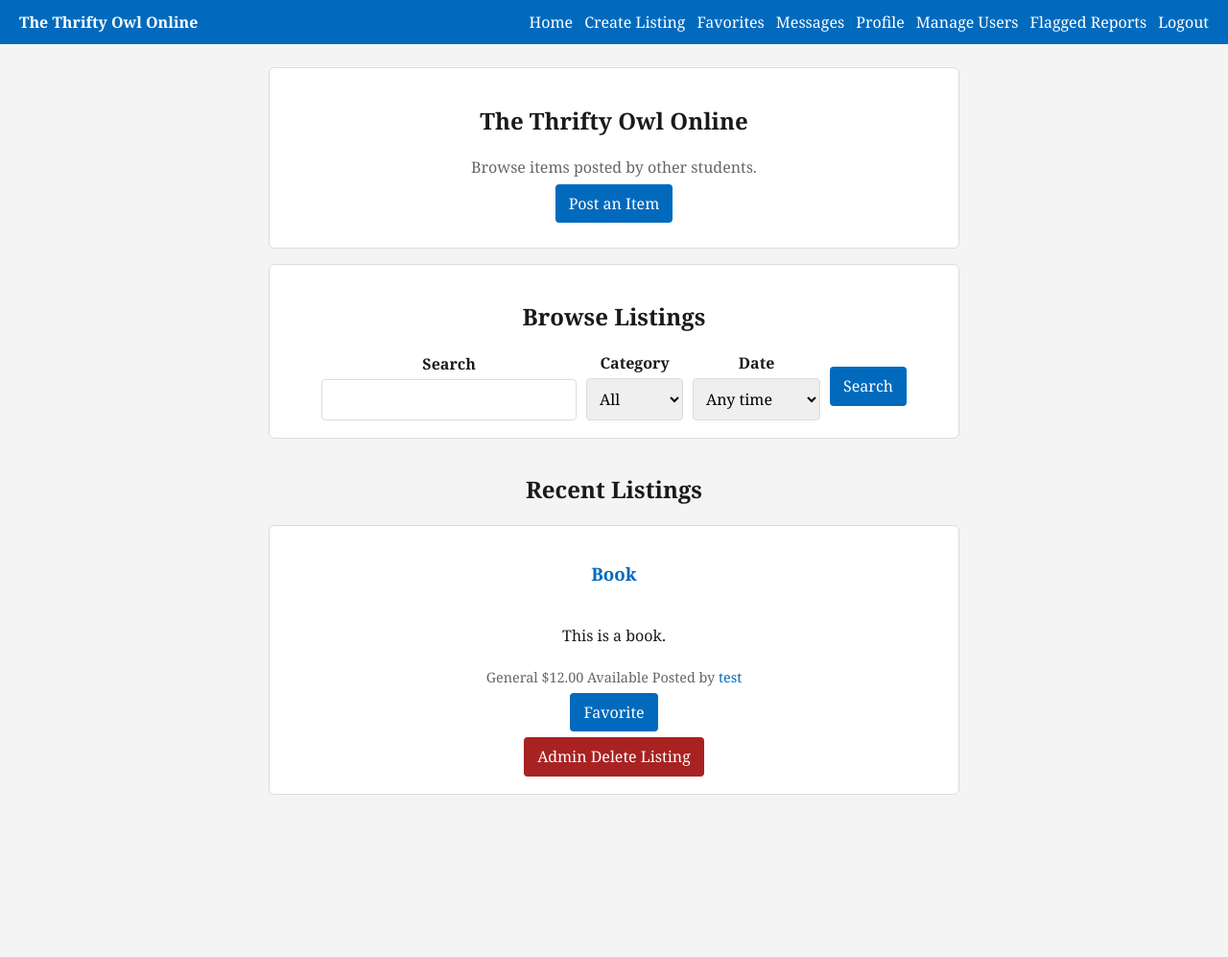
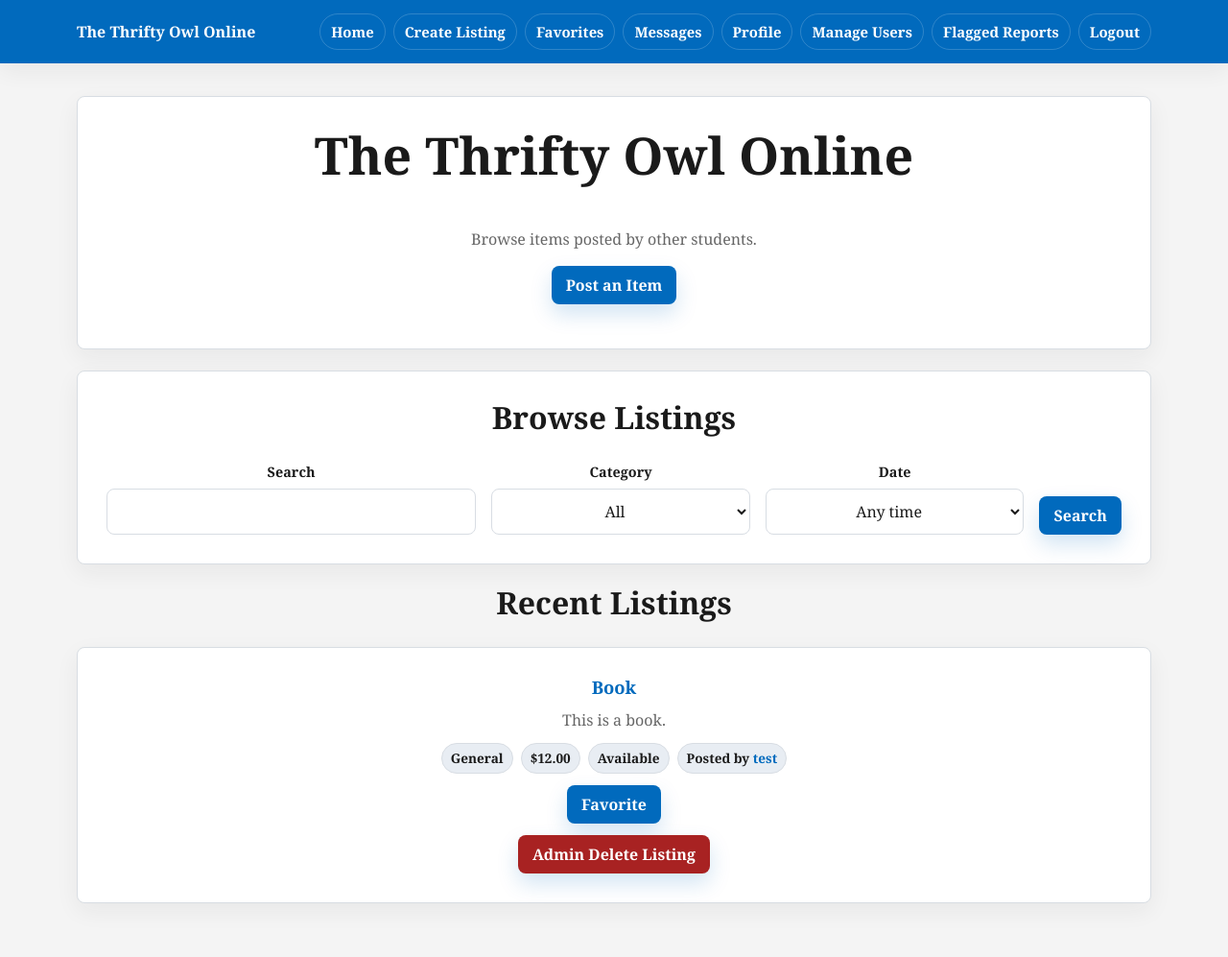
Before and after one commit to zachjf9/SCSU-Thrift-Store-CSC_330_Team_4, a Flask app: page / in a window 1280 px wide. Shown: the whole page at 96% size. Before the commit the page ends 828 px from the top, so only its background shows below. Run offline with Flask 3, Linux system fonts and the light colour scheme; a user stored in the database is signed in.

Commit message:
modernized ui

```diff
--- a/app/routes.py
+++ b/app/routes.py
@@ -3,7 +3,7 @@ from datetime import datetime, timedelta
 import os
 from uuid import uuid4
 
-from flask import Blueprint, current_app, render_template, redirect, url_for, flash, request
+from flask import Blueprint, current_app, render_template, redirect, url_for, flash, get_flashed_messages, request
 from flask_login import login_user, logout_user, login_required, current_user
 from sqlalchemy import or_
 from werkzeug.security import generate_password_hash, check_password_hash
@@ -95,6 +95,9 @@ def home():
 
 @main.route('/register', methods=['GET', 'POST'])
 def register():
+    if request.method == 'GET':
+        get_flashed_messages()
+
     form = RegisterForm()
 
     if form.validate_on_submit():
--- a/app/static/style.css
+++ b/app/static/style.css
@@ -10,8 +10,11 @@
 
     --text: #1a1a1a;
     --muted: #666666;
+    --danger: #a82222;
 
-    --danger: #a82222;
+    --radius: 8px;
+    --shadow: 0 18px 45px rgba(26, 26, 26, 0.08);
+    --shadow-soft: 0 8px 24px rgba(26, 26, 26, 0.06);
 }
 
 /* ==================== BASE ==================== */
@@ -24,31 +27,77 @@ body {
     margin: 0;
     background: var(--bg);
     color: var(--text);
-    font-family: Georgia, 'Times New Roman', Times, serif;
-    line-height: 1.4;
+    font-family: georgia, serif;
+    line-height: 1.5;
+    -webkit-font-smoothing: antialiased;
+}
+
+body.landing-page {
+    min-height: 100vh;
+    background:
+        radial-gradient(circle at top left, rgba(1, 106, 189, 0.13), transparent 34rem),
+        var(--bg);
 }
 
 a {
     color: var(--blue);
+    font-weight: 650;
     text-decoration: none;
+    transition: color 160ms ease, background-color 160ms ease, border-color 160ms ease, transform 160ms ease, box-shadow 160ms ease;
+}
+
+a:hover {
+    color: var(--blue-dark);
+}
+
+h1,
+h2,
+h3,
+p {
+    margin-top: 0;
+}
+
+h1,
+h2,
+h3 {
+    line-height: 1.15;
+    letter-spacing: 0;
+}
+
+h1 {
+    font-size: clamp(2rem, 5vw, 3.35rem);
+}
+
+h2 {
+    font-size: clamp(1.35rem, 3vw, 2rem);
+}
+
+h3 {
+    font-size: 1.15rem;
 }
 
 /* ==================== LAYOUT ==================== */
 
 .container {
-    max-width: 900px;
-    margin: 24px auto;
-    padding: 0 16px;
+    width: min(100% - 32px, 1120px);
+    margin: 34px auto 56px;
+    padding: 0;
     display: grid;
-    justify-items: center;
+    gap: 22px;
 }
 
 .container>* {
-    width: min(100%, 720px);
+    width: 100%;
 }
 
-body.landing-page {
-    min-height: 100vh;
+.grid {
+    display: grid;
+    grid-template-columns: repeat(auto-fit, minmax(min(100%, 280px), 1fr));
+    gap: 18px;
+}
+
+.two-col {
+    grid-template-columns: repeat(2, minmax(0, 1fr));
 }
 
 /* ==================== TOPBAR ==================== */
@@ -56,11 +105,15 @@ body.landing-page {
 .topbar {
     background: var(--blue);
     color: white;
-    padding: 12px 20px;
-
+    padding: 14px max(20px, calc((100vw - 1120px) / 2));
     display: flex;
     justify-content: space-between;
     align-items: center;
+    gap: 24px;
+    box-shadow: var(--shadow-soft);
+    position: sticky;
+    top: 0;
+    z-index: 10;
 }
 
 .topbar-left,
@@ -71,91 +124,95 @@ body.landing-page {
 
 .brand {
     color: white;
-    font-weight: bold;
+    font-weight: 800;
+    letter-spacing: 0;
+    white-space: nowrap;
+}
+
+.brand:hover {
+    color: white;
 }
 
 .nav {
     display: flex;
     flex-wrap: wrap;
-    gap: 12px;
+    justify-content: flex-end;
+    gap: 8px;
 }
 
 .nav a {
     color: white;
+    border: 1px solid rgba(255, 255, 255, 0.18);
+    border-radius: 999px;
+    padding: 7px 11px;
+    font-size: 0.93rem;
+    font-weight: 700;
 }
 
-/* ==================== LANDING PAGE ==================== */
-
-.landing-container {
-    min-height: 100vh;
-    display: flex;
-    justify-content: center;
-    padding: 18vh 16px 48px;
-}
-
-.landing-panel {
-    width: min(100%, 520px);
-    text-align: center;
-}
-
-.landing-panel h1 {
-    margin: 0 0 36px;
-    color: #000;
-    font-size: 2.1rem;
-    line-height: 1.1;
-}
-
-.landing-actions {
-    display: grid;
-    justify-content: center;
-    gap: 34px;
-}
-
-.landing-button {
-    display: flex;
-    width: 180px;
-    min-height: 100px;
-    align-items: center;
-    justify-content: center;
-    background: var(--blue);
-    border-radius: 4px;
+.nav a:hover {
+    background: rgba(255, 255, 255, 0.14);
     color: white;
-    font-size: 1.6rem;
-    font-weight: bold;
-}
-
-.landing-button:hover {
-    background: var(--blue-dark);
 }
 
 /* ==================== FORMS ==================== */
 
 form {
     display: grid;
-    gap: 12px;
-}
-
-.field {
-    display: grid;
-    gap: 5px;
+    gap: 16px;
+    text-align: center;
 }
 
 label {
-    font-weight: bold;
+    color: var(--text);
+    font-size: 0.9rem;
+    font-weight: 800;
 }
 
 input,
 select,
 textarea {
     width: 100%;
-    padding: 9px;
+    padding: 11px 12px;
     border: 1px solid var(--border);
-    border-radius: 4px;
+    border-radius: var(--radius);
+    background: white;
+    color: var(--text);
     font: inherit;
+    text-align: center;
+    transition: border-color 160ms ease, box-shadow 160ms ease;
 }
 
 textarea {
     min-height: 100px;
+    resize: vertical;
+}
+
+input:focus,
+select:focus,
+textarea:focus {
+    border-color: var(--blue);
+    box-shadow: 0 0 0 4px rgba(1, 106, 189, 0.14);
+    outline: 0;
+}
+
+.field {
+    display: grid;
+    gap: 7px;
+    text-align: center;
+}
+
+.field-errors,
+.error-list {
+    color: var(--danger);
+}
+
+.field-errors {
+    margin: 6px 0 0;
+    font-size: 0.92rem;
+}
+
+.error-list {
+    margin: 4px 0 0;
 }
 
 /* ==================== BUTTONS ==================== */
@@ -163,24 +220,41 @@ textarea {
 input[type="submit"],
 button,
 .button {
+    min-height: 40px;
+    width: fit-content;
+    display: inline-flex;
+    align-items: center;
+    justify-content: center;
+    padding: 10px 15px;
+    border: 0;
+    border-radius: var(--radius);
     background: var(--blue);
     color: white;
-    border: 0;
-    border-radius: 4px;
-    padding: 9px 14px;
+    box-shadow: 0 10px 22px rgba(1, 106, 189, 0.18);
     font: inherit;
+    font-weight: 800;
+    line-height: 1.2;
     cursor: pointer;
-    width: fit-content;
 }
 
 input[type="submit"]:hover,
 button:hover,
 .button:hover {
     background: var(--blue-dark);
+    color: white;
+    transform: translateY(-1px);
+    box-shadow: 0 12px 26px rgba(0, 51, 153, 0.2);
 }
 
 .button.secondary {
     background: #e8edf3;
+    color: var(--text);
+    border: 1px solid var(--border);
+    box-shadow: none;
+}
+
+.button.secondary:hover {
+    background: var(--border);
     color: var(--text);
 }
 
@@ -199,158 +273,269 @@ input[type="submit"].danger:hover {
 .card {
     background: var(--card);
     border: 1px solid var(--border);
-    border-radius: 6px;
-    padding: 18px;
-    margin-bottom: 16px;
+    border-radius: var(--radius);
+    padding: clamp(20px, 3vw, 30px);
+    box-shadow: var(--shadow-soft);
     text-align: center;
+}
+
+.card img {
+    max-width: 100%;
+    height: auto;
+}
+
+.empty {
+    padding: 22px;
+    background: white;
+    color: var(--muted);
+    border: 1px dashed var(--border);
+    border-radius: var(--radius);
+    text-align: center;
+}
+
+.flash-list {
+    display: grid;
+    gap: 10px;
 }
 
 .flash {
     background: #fff8d8;
     border: 1px solid #ead47a;
-    border-radius: 6px;
+    border-radius: var(--radius);
     padding: 10px 12px;
-    margin-bottom: 12px;
 }
 
-.empty {
-    padding: 16px;
-    color: var(--muted);
-    background: white;
-    border: 1px dashed var(--border);
-    border-radius: 6px;
+details.card {
+    cursor: pointer;
+}
+
+summary {
+    list-style-position: outside;
+    font-weight: 700;
     text-align: center;
 }
 
-/* ==================== TEXT / UTILS ==================== */
+details[open] summary {
+    margin-bottom: 16px;
+}
+
+/* ==================== LANDING ==================== */
+
+.landing-container {
+    min-height: 100vh;
+    display: flex;
+    align-items: center;
+    justify-content: center;
+    padding: 48px 16px;
+}
+
+.landing-container>.card {
+    width: min(100%, 540px);
+    text-align: center;
+}
+
+.landing-panel {
+    width: min(100%, 520px);
+    text-align: center;
+}
+
+.landing-panel h1 {
+    margin: 0 0 36px;
+    color: #000;
+    font-size: 2.1rem;
+    line-height: 1.1;
+}
+
+.landing-actions {
+    display: flex;
+    flex-wrap: wrap;
+    justify-content: center;
+    gap: 12px;
+    margin: 22px 0;
+}
+
+.landing-button {
+    width: 180px;
+    min-height: 100px;
+    display: flex;
+    align-items: center;
+    justify-content: center;
+    background: var(--blue);
+    border-radius: 4px;
+    color: white;
+    font-size: 1.6rem;
+    font-weight: bold;
+}
+
+.landing-button:hover {
+    background: var(--blue-dark);
+}
+
+.landing-logo-slot {
+    width: min(100%, 290px);
+    margin: 24px auto 0;
+    padding: 14px;
+    background: #fff;
+    border: 1px solid var(--border);
+    border-radius: var(--radius);
+    box-shadow: var(--shadow-soft);
+}
+
+.landing-logo-slot img {
+    width: 100%;
+    height: auto;
+    display: block;
+    border-radius: 6px;
+    object-fit: contain;
+}
+
+/* ==================== AUTH FORMS ==================== */
+
+.landing-form-container {
+    align-items: center;
+}
+
+.landing-form-container .flash-list {
+    display: none;
+}
+
+.landing-form-panel {
+    width: min(100%, 440px);
+    padding: clamp(24px, 5vw, 38px);
+    background: var(--card);
+    border: 1px solid var(--border);
+    border-radius: var(--radius);
+    box-shadow: var(--shadow);
+    text-align: center;
+}
+
+.landing-form-panel h1 {
+    margin-bottom: 8px;
+    color: var(--blue);
+    font-size: 1.65rem;
+}
+
+.landing-form-panel h2 {
+    margin-bottom: 22px;
+}
+
+.landing-form {
+    text-align: center;
+}
+
+.landing-form input[type="submit"] {
+    min-width: 160px;
+    justify-self: center;
+    margin-top: 4px;
+}
+
+.landing-form-link {
+    margin: 20px 0 0;
+    text-align: center;
+}
+
+/* ==================== PAGE SECTIONS ==================== */
+
+.page-header {
+    text-align: center;
+}
+
+.page-header h1 {
+    margin-bottom: 8px;
+}
+
+.page-header p {
+    margin-bottom: 0;
+}
+
+.toolbar {
+    grid-template-columns: minmax(180px, 1fr) minmax(150px, 0.7fr) minmax(150px, 0.7fr) auto;
+    align-items: end;
+}
+
+.listing {
+    display: grid;
+    align-content: start;
+    gap: 12px;
+    text-align: center;
+}
+
+.listing h2,
+.listing h3 {
+    margin-bottom: 0;
+}
+
+.listing p {
+    margin-bottom: 0;
+    color: var(--muted);
+}
+
+.listing form {
+    justify-items: center;
+}
+
+.listing input[type="submit"] {
+    justify-self: center;
+}
+
+.meta {
+    display: flex;
+    flex-wrap: wrap;
+    justify-content: center;
+    gap: 8px;
+}
+
+.meta span {
+    padding: 5px 9px;
+    background: #e8edf3;
+    border: 1px solid var(--border);
+    border-radius: 999px;
+    color: var(--text);
+    font-size: 0.85rem;
+    font-weight: 700;
+}
+
+.message-row,
+.review-row,
+.user-row {
+    display: grid;
+    gap: 10px;
+}
+
+.review-row {
+    gap: 12px;
+}
+
+/* ==================== UTILITIES ==================== */
 
 .muted {
     color: var(--muted);
-}
-
-.error-list {
-    margin: 4px 0 0;
-    color: var(--danger);
 }
 
 .inline-form {
     display: inline;
 }
 
-/* ==================== PAGE ELEMENTS ==================== */
-
-.page-header {
-    margin-bottom: 16px;
-    text-align: center;
+.form-center {
+    display: flex;
+    justify-content: center;
+    margin-top: 14px;
 }
 
-.page-header h1 {
-    margin: 0 0 6px;
-}
-
-.listing {
-    display: grid;
-    gap: 6px;
-    justify-items: center;
-}
-
-.listing h2 {
-    margin: 0;
-    font-size: 1.15rem;
-}
-
-.meta {
-    color: var(--muted);
-    font-size: 0.9rem;
-}
-
-/* ==================== LAYOUT HELPERS ==================== */
-
-.toolbar,
 .actions {
     display: flex;
     flex-wrap: wrap;
+    justify-content: center;
     gap: 10px;
-    align-items: center;
-    justify-content: center;
-}
-
-.user-row,
-.message-row,
-.review-row {
-    display: grid;
-    gap: 6px;
-}
-
-/* ==================== LANDING FORM ==================== */
-
-.landing-form-container {
-    align-items: flex-start;
-    padding-top: 12vh;
-}
-
-.landing-form-panel {
-    width: min(100%, 420px);
-    text-align: center;
-}
-
-.landing-form-panel h1 {
-    margin: 0 0 28px;
-    font-size: 2.1rem;
-}
-
-.landing-form-panel h2 {
-    margin: 0 0 20px;
-    font-size: 1.6rem;
-}
-
-.landing-form {
-    text-align: left;
-}
-
-.landing-form input[type="submit"] {
-    justify-self: center;
-    width: 180px;
-    min-height: 70px;
-    margin-top: 8px;
-    font-size: 1.35rem;
-    font-weight: bold;
-}
-
-.landing-form-link {
-    color: var(--blue-dark);
-    margin-top: 22px;
-}
-
-.landing-flash {
-    margin-bottom: 18px;
-    text-align: center;
-}
-
-/* ==================== FORM CENTER ==================== */
-
-.form-center {
-    display: flex;
-    justify-content: center;
-    margin-top: 10px;
-}
-
-.form-center form {
-    width: auto;
-    display: inline-block;
-}
-
-.form-center+.form-center {
-    margin-top: 8px;
+    margin-top: 14px;
 }
 
 /* ==================== RESPONSIVE ==================== */
 
-@media (max-width: 650px) {
+@media (max-width: 760px) {
     .topbar {
         flex-direction: column;
-        align-items: flex-start;
-        gap: 8px;
+        align-items: center;
     }
 
     .topbar-right {
--- a/app/templates/base.html
+++ b/app/templates/base.html
@@ -8,7 +8,8 @@
     <link rel="stylesheet" href="{{ url_for('static', filename='style.css') }}">
 </head>
 
-<body>
+<body class="{% block body_class %}{% endblock %}">
+    {% block header %}
     <header class="topbar">
         <div class="topbar-left">
             <a class="brand" href="{{ url_for('main.home') }}">The Thrifty Owl Online</a>
@@ -37,8 +38,10 @@
             </nav>
         </div>
     </header>
+    {% endblock %}
 
-    <main class="container">
+    <main class="{% block main_class %}container{% endblock %}">
+        {% block flash_messages %}
         {% with messages = get_flashed_messages() %}
         {% if messages %}
         <div class="flash-list">
@@ -48,10 +51,10 @@
         </div>
         {% endif %}
         {% endwith %}
+        {% endblock %}
 
         {% block content %}{% endblock %}
     </main>
-    </div>
 </body>
 
 </html>
--- a/app/templates/favorites.html
+++ b/app/templates/favorites.html
@@ -34,7 +34,7 @@
         </div>
 
         <form method="post" action="{{ url_for('main.unfavorite_post', post_id=post.id) }}">
-            <input type="submit" value="Remove Favorite" class="button secondary">
+            <input type="submit" value="Remove Favorite" class="button danger">
         </form>
     </article>
     {% endfor %}
--- a/app/templates/index.html
+++ b/app/templates/index.html
@@ -23,10 +23,15 @@
 <section class="card">
     <h1>The Thrifty Owl Online</h1>
     <p class="muted">A student marketplace for SCSU users.</p>
-    <p>
+    <div class="landing-actions">
         <a class="button" href="{{ url_for('main.register') }}">Register</a>
         <a class="button secondary" href="{{ url_for('main.login') }}">Login</a>
-    </p>
+    </div>
+
+    <div class="landing-logo-slot" aria-label="Southern Connecticut State University logo">
+        <img id="logo" src="{{ url_for('static', filename='images/SCSULOGO.jpg') }}" alt="SCSU Logo" width="250"
+            height="200">
+    </div>
 </section>
 
 {% else %}
@@ -109,7 +114,7 @@
             {% if current_user.is_authenticated and post.owner_id != current_user.id %}
             {% if post.id in favorite_post_ids %}
             <form method="post" action="{{ url_for('main.unfavorite_post', post_id=post.id) }}">
-                <input type="submit" value="Remove Favorite">
+                <input type="submit" value="Remove Favorite" class="button danger">
             </form>
             {% else %}
             <form method="post" action="{{ url_for('main.favorite_post', post_id=post.id) }}">
--- a/app/templates/login.html
+++ b/app/templates/login.html
@@ -6,7 +6,9 @@
 
 {% block main_class %}landing-container landing-form-container{% endblock %}
 
-{% block flash_messages %}{% endblock %}
+{% block flash_messages %}
+{% with messages = get_flashed_messages() %}{% endwith %}
+{% endblock %}
 
 {% block content %}
 <section class="landing-form-panel" aria-labelledby="login-title">
--- a/app/templates/post.html
+++ b/app/templates/post.html
@@ -54,7 +54,7 @@
 
         <div class="form-center">
             <form method="post" action="{{ url_for('main.unfavorite_post', post_id=post.id) }}">
-                <input type="submit" value="Remove Favorite" class="button secondary">
+                <input type="submit" value="Remove Favorite" class="button danger">
             </form>
         </div>
 
--- a/app/templates/register.html
+++ b/app/templates/register.html
@@ -5,6 +5,10 @@
 {% block header %}{% endblock %}
 
 {% block main_class %}landing-container landing-form-container{% endblock %}
+
+{% block flash_messages %}
+{% with messages = get_flashed_messages() %}{% endwith %}
+{% endblock %}
 
 {% block content %}
 <section class="landing-form-panel" aria-labelledby="register-title">
```
Also changed, not shown: other parts of app/static/style.css (+17 -19 lines), app/templates/admin_reports.html (+5 -3 lines), app/static/images/SCSULOGO.jpg (added), app/static/uploads/19ced20a4142406fa635213cf85faf2a.webp (added), instance/app.db, 1 other file.
